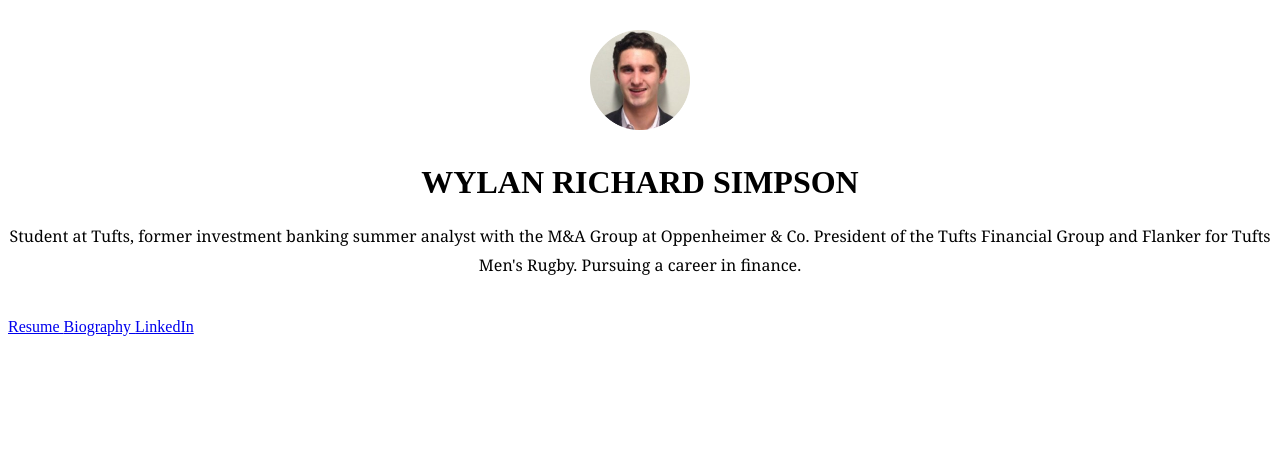
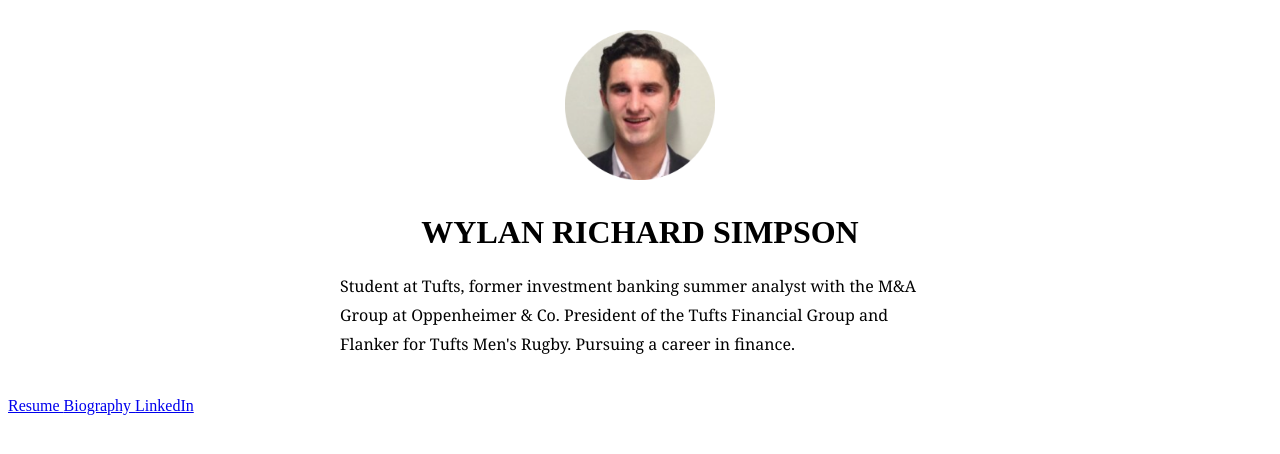
Before and after one commit to wylansimpson/wylansimpson.github.io, a plain HTML site: page index.html in a window 1280 px wide. Drawn offline with Linux system fonts and the light colour scheme.

Commit message:
Resized image and centered bio text

```diff
--- a/css/landingpage_style.css
+++ b/css/landingpage_style.css
@@ -9,7 +9,7 @@
 }
 
 #header img.myface {
-    width: 100px;
+    width: 150px;
 }
 
 #fullname {
@@ -19,7 +19,7 @@
 }
 
 #supporting_text{
-	text-align: center;
+	width:600px;
     margin:auto;
     margin-bottom: 20px;
     font-family: georgia, serif;
```
